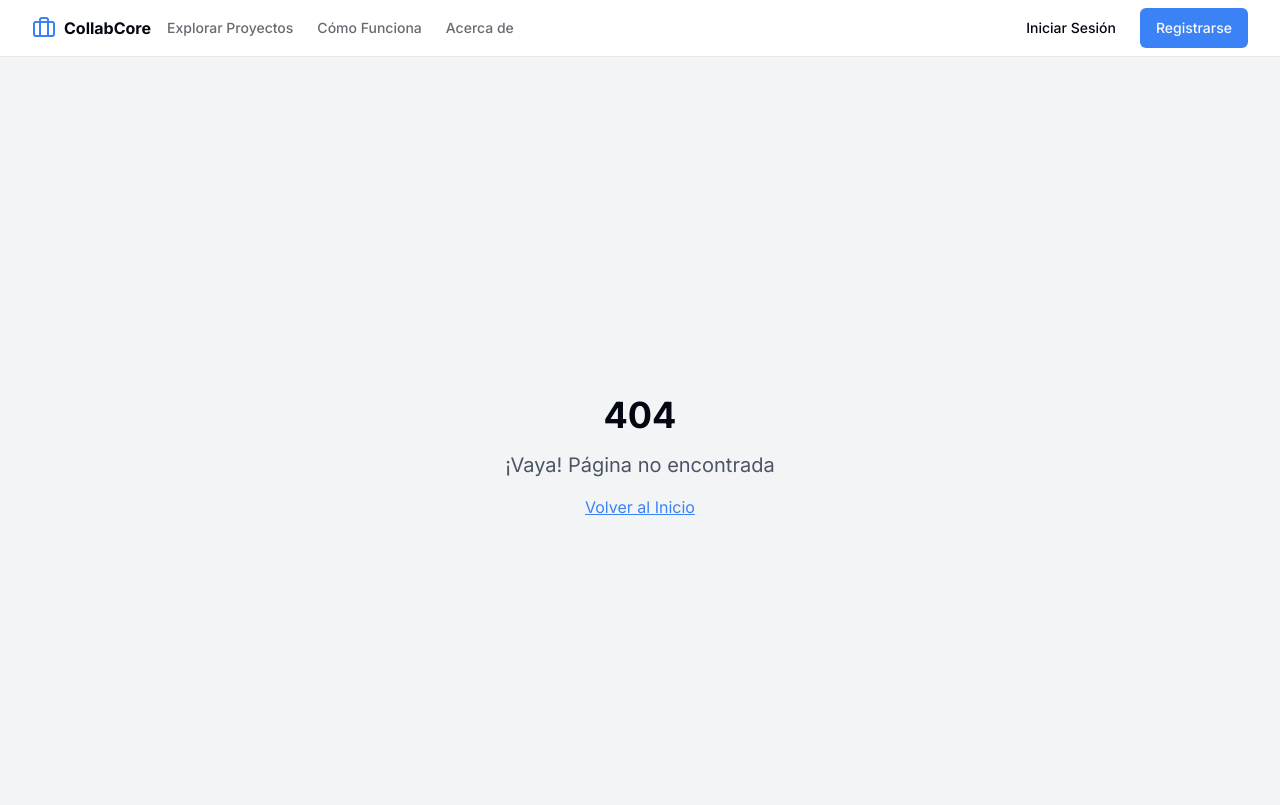
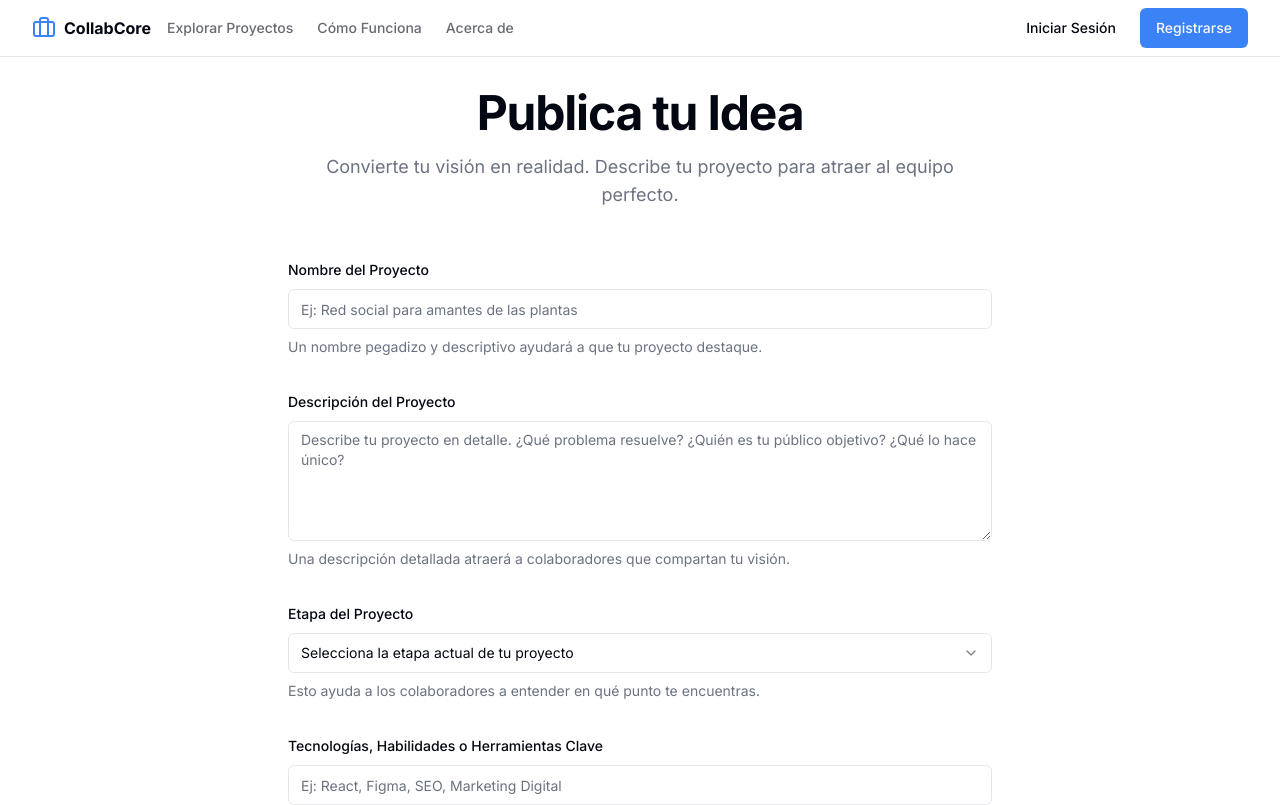
Before and after one commit to NicoAraya1902/start-ventures, a React (Vite) app: page /create-project in a window 1280 px wide. Shown: the top 805 px of the page. Built offline with nearby package versions, Linux system fonts and the light colour scheme.

Commit message:
feat: Add "Publish Idea" section
Adds the UI elements and functionality for users to publish their ideas.

```diff
--- a/src/App.tsx
+++ b/src/App.tsx
@@ -10,6 +10,7 @@ import ProjectPage from "./pages/Project";
 import NotFound from "./pages/NotFound";
 import Header from "./components/Header";
 import Footer from "./components/Footer";
+import CreateProjectPage from "./pages/CreateProject";
 
 const queryClient = new QueryClient();
 
@@ -35,6 +36,7 @@ const App = () => (
           <Route path="/" element={<Layout />}>
             <Route index element={<Index />} />
             <Route path="explore" element={<Explore />} />
+            <Route path="create-project" element={<CreateProjectPage />} />
             <Route path="project/:id" element={<ProjectPage />} />
             <Route path="*" element={<NotFound />} />
           </Route>
--- /dev/null
+++ b/src/pages/CreateProject.tsx
@@ -0,0 +1,161 @@
+
+import { zodResolver } from "@hookform/resolvers/zod"
+import { useForm } from "react-hook-form"
+import * as z from "zod"
+import { toast } from "sonner"
+
+import { Button } from "@/components/ui/button"
+import {
+  Form,
+  FormControl,
+  FormDescription,
+  FormField,
+  FormItem,
+  FormLabel,
+  FormMessage,
+} from "@/components/ui/form"
+import { Input } from "@/components/ui/input"
+import { Textarea } from "@/components/ui/textarea"
+import { Select, SelectContent, SelectItem, SelectTrigger, SelectValue } from "@/components/ui/select"
+
+const projectFormSchema = z.object({
+  projectName: z.string().min(3, {
+    message: "El nombre del proyecto debe tener al menos 3 caracteres.",
+  }),
+  projectDescription: z.string().min(10, {
+    message: "La descripción del proyecto debe tener al menos 10 caracteres.",
+  }),
+  projectStage: z.string({
+    required_error: "Por favor selecciona una etapa para el proyecto.",
+  }),
+  technologies: z.string().min(2, {
+    message: "Ingresa al menos una tecnología, habilidad o herramienta."
+  }),
+})
+
+type ProjectFormValues = z.infer<typeof projectFormSchema>
+
+const defaultValues: Partial<ProjectFormValues> = {
+  projectName: "",
+  projectDescription: "",
+  technologies: "",
+}
+
+const projectStages = [
+  'Idea / Conceptualización',
+  'Prototipo / MVP',
+  'En Desarrollo Activo',
+  'Beta / Pruebas',
+  'Lanzado y Escalando'
+];
+
+const CreateProjectPage = () => {
+  const form = useForm<ProjectFormValues>({
+    resolver: zodResolver(projectFormSchema),
+    defaultValues,
+    mode: "onChange",
+  })
+
+  function onSubmit(data: ProjectFormValues) {
+    console.log(data);
+    toast.success("¡Proyecto publicado exitosamente!", {
+      description: "Tu idea ahora es visible para posibles colaboradores.",
+      duration: 5000,
+    })
+    form.reset();
+  }
+
+  return (
+    <div className="container py-8 max-w-3xl mx-auto">
+      <div className="text-center mb-12">
+        <h1 className="text-4xl font-bold tracking-tight lg:text-5xl">Publica tu Idea</h1>
+        <p className="mt-4 text-lg text-muted-foreground">Convierte tu visión en realidad. Describe tu proyecto para atraer al equipo perfecto.</p>
+      </div>
+
+      <Form {...form}>
+        <form onSubmit={form.handleSubmit(onSubmit)} className="space-y-8">
+          <FormField
+            control={form.control}
+            name="projectName"
+            render={({ field }) => (
+              <FormItem>
+                <FormLabel>Nombre del Proyecto</FormLabel>
+                <FormControl>
+                  <Input placeholder="Ej: Red social para amantes de las plantas" {...field} />
+                </FormControl>
+                <FormDescription>
+                  Un nombre pegadizo y descriptivo ayudará a que tu proyecto destaque.
+                </FormDescription>
+                <FormMessage />
+              </FormItem>
+            )}
+          />
+          <FormField
+            control={form.control}
+            name="projectDescription"
+            render={({ field }) => (
+              <FormItem>
+                <FormLabel>Descripción del Proyecto</FormLabel>
+                <FormControl>
+                  <Textarea
+                    placeholder="Describe tu proyecto en detalle. ¿Qué problema resuelve? ¿Quién es tu público objetivo? ¿Qué lo hace único?"
+                    className="resize-y min-h-[120px]"
+                    {...field}
+                  />
+                </FormControl>
+                <FormDescription>
+                  Una descripción detallada atraerá a colaboradores que compartan tu visión.
+                </FormDescription>
+                <FormMessage />
+              </FormItem>
+            )}
+          />
+          <FormField
+            control={form.control}
+            name="projectStage"
+            render={({ field }) => (
+              <FormItem>
+                <FormLabel>Etapa del Proyecto</FormLabel>
+                <Select onValueChange={field.onChange} defaultValue={field.value}>
+                  <FormControl>
+                    <SelectTrigger>
+                      <SelectValue placeholder="Selecciona la etapa actual de tu proyecto" />
+                    </SelectTrigger>
+                  </FormControl>
+                  <SelectContent>
+                    {projectStages.map(stage => (
+                      <SelectItem key={stage} value={stage}>{stage}</SelectItem>
+                    ))}
+                  </SelectContent>
+                </Select>
+                <FormDescription>
+                  Esto ayuda a los colaboradores a entender en qué punto te encuentras.
+                </FormDescription>
+                <FormMessage />
+              </FormItem>
+            )}
+          />
+          <FormField
+            control={form.control}
+            name="technologies"
+            render={({ field }) => (
+              <FormItem>
+                <FormLabel>Tecnologías, Habilidades o Herramientas Clave</FormLabel>
+                <FormControl>
+                  <Input placeholder="Ej: React, Figma, SEO, Marketing Digital" {...field} />
+                </FormControl>
+                <FormDescription>
+                  Enumera las tecnologías o habilidades principales. Sepáralas por comas.
+                </FormDescription>
+                <FormMessage />
+              </FormItem>
+            )}
+          />
+          <Button type="submit" size="lg" className="w-full md:w-auto">Publicar Proyecto</Button>
+        </form>
+      </Form>
+    </div>
+  )
+}
+
+export default CreateProjectPage;
--- a/src/pages/Index.tsx
+++ b/src/pages/Index.tsx
@@ -1,4 +1,3 @@
-
 import { Button } from '@/components/ui/button';
 import { Link } from 'react-router-dom';
 import { ArrowRight, Lightbulb, Users, CheckCircle } from 'lucide-react';
@@ -22,7 +21,7 @@ const Index = () => {
               </Link>
             </Button>
             <Button asChild size="lg" variant="outline">
-              <Link to="#">Publica Tu Idea</Link>
+              <Link to="/create-project">Publica Tu Idea</Link>
             </Button>
           </div>
         </section>
```
